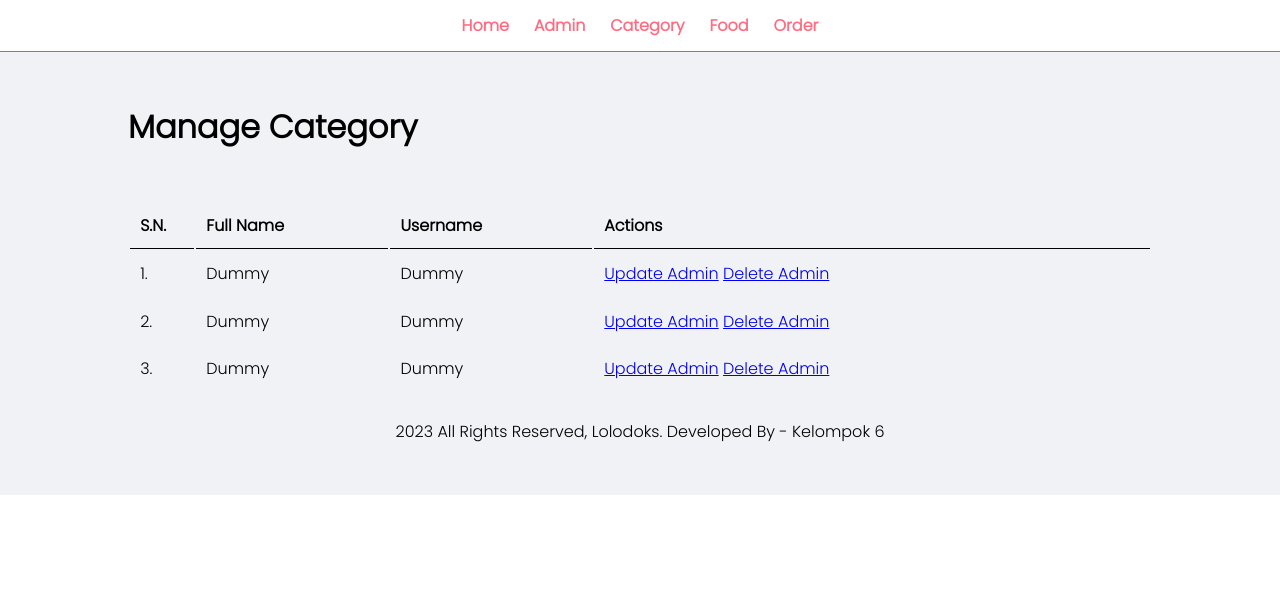
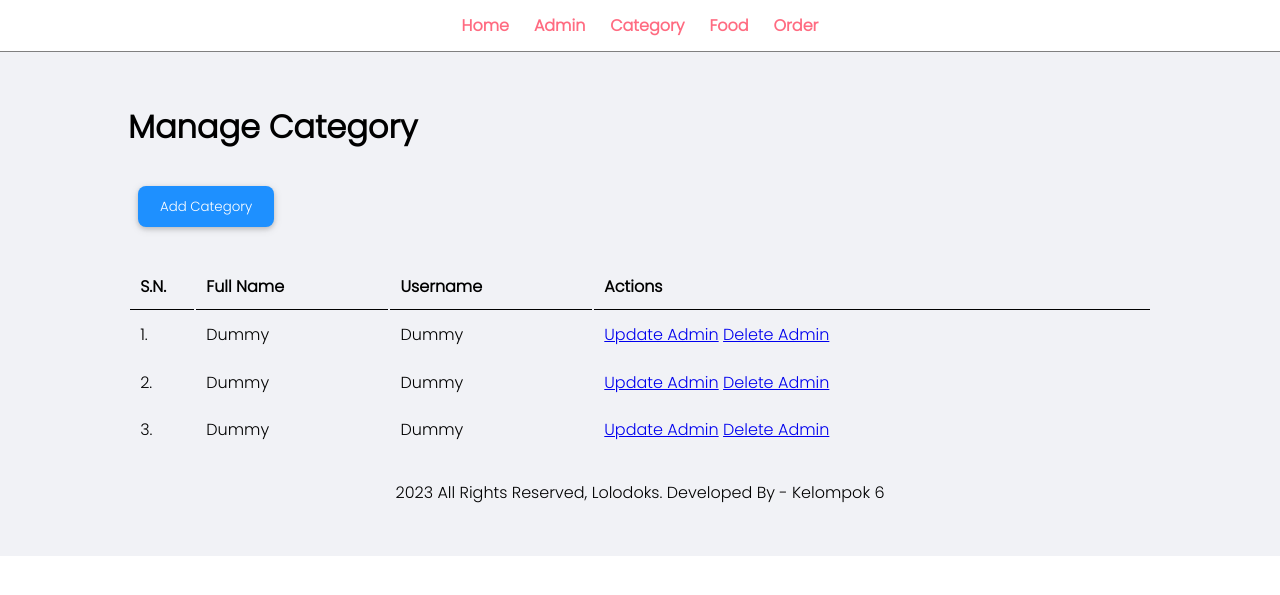
Before and after one commit to No0biTa/lolodoks, a PHP site: page /admin/manage-category.php in a window 1280 px wide. Shown: the top 595 px of the page. Run offline with PHP 8.4, Linux system fonts and the light colour scheme.

Commit message:
Update manage-category.php

```diff
--- a/admin/manage-category.php
+++ b/admin/manage-category.php
@@ -3,6 +3,10 @@
 <div class="main-content">
   <div class="wrapper">
     <h1>Manage Category</h1>
+
+         <br />
+              <!-- Button to Add Admin -->
+              <a href="#"><button type="button" class="btn btn-default waves-effect waves-light">Add Category</button></a>
 
               <br /><br/>
 
```
